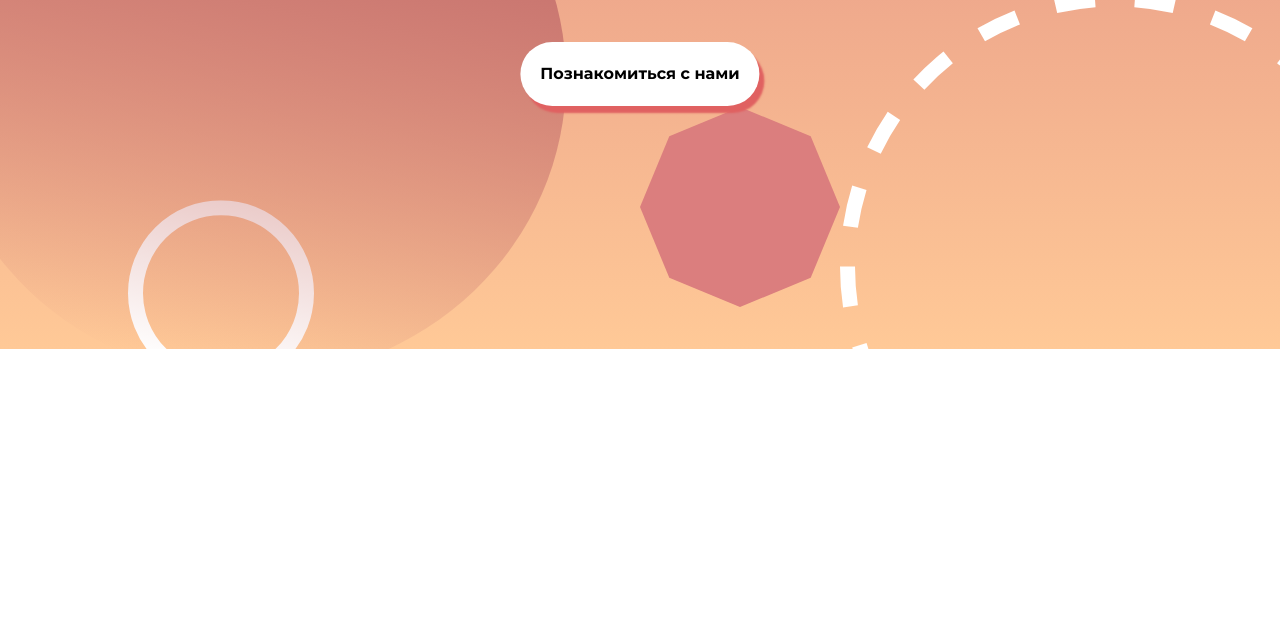
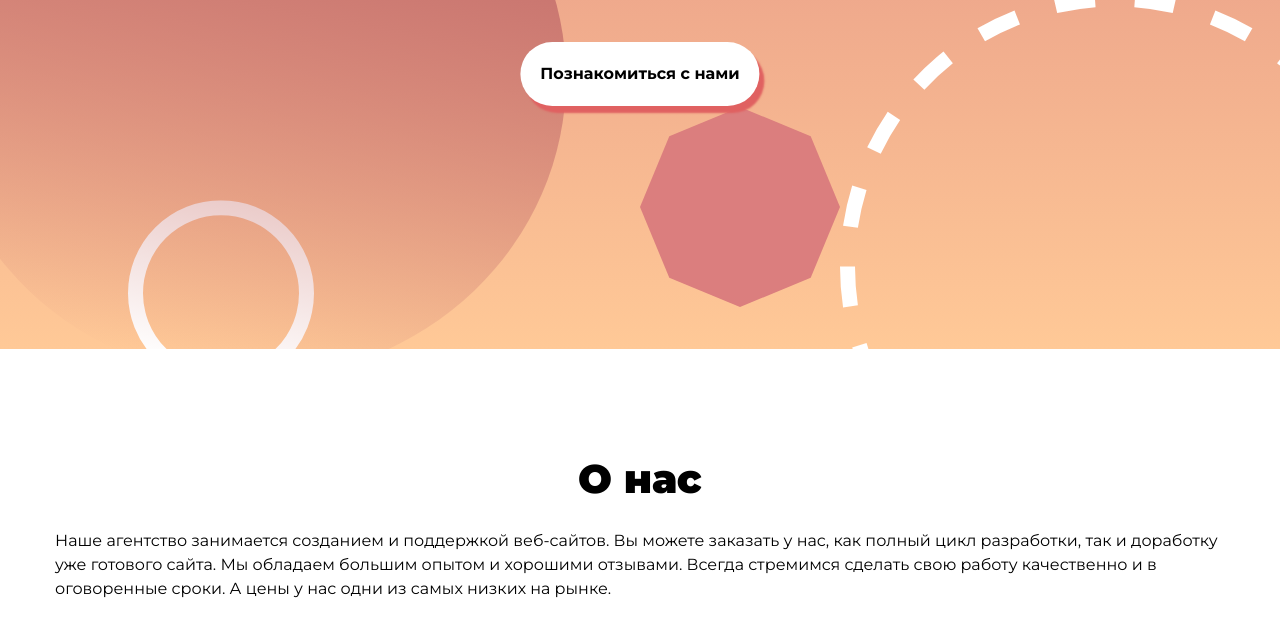
Before and after one commit to DremaerIQ/webstudio-site, a plain HTML site: page index.html in a window 1280 px wide. Shown: the part 451-1086 px from the top of the page. Before the commit the page ends 800 px from the top, so only its background shows below. Drawn offline with Linux system fonts and the light colour scheme.

Commit message:
Сделали секцию about

```diff
--- a/index.html
+++ b/index.html
@@ -42,7 +42,8 @@
 
         <div class="header__background">
             <img class="circle-bordered" src="./src/img/background/circle-bordered.svg" alt="Circle bordered">
-            <img class="circle-dashed-border" src="./src/img/background/circle-dashed-border.svg" alt="Circle dashed bordered">
+            <img class="circle-dashed-border" src="./src/img/background/circle-dashed-border.svg"
+                alt="Circle dashed bordered">
             <img class="circle1" src="./src/img/background/circle1.svg" alt="Circle">
             <img class="circle2" src="./src/img/background/circle2.svg" alt="Circle">
             <img class="circle3" src="./src/img/background/circle3.svg" alt="Circle">
@@ -50,6 +51,21 @@
             <img class="triangle" src="./src/img/background/triangle.svg" alt="Triangle">
         </div>
     </header>
+
+    <main class="main">
+        <section class="about">
+            <div class="container">
+                <h2 class="section-title about__title">О нас</h2>
+
+                <p class="section-text about__info">
+                    Наше агентство занимается созданием и поддержкой веб-сайтов. Вы можете заказать у нас, как полный
+                    цикл разработки, так и доработку уже готового сайта.
+                    Мы обладаем большим опытом и хорошими отзывами. Всегда стремимся сделать свою работу качественно и в
+                    оговоренные сроки. А цены у нас одни из самых низких на рынке.
+                </p>
+            </div>
+        </section>
+    </main>
 </body>
 
 </html>
--- a/src/css/style.css
+++ b/src/css/style.css
@@ -81,6 +81,26 @@ button {
 html {
     font-family: 'Montserrat', sans-serif;
 }
+
+.container {
+    max-width: 1200px;
+    padding-inline: 15px;
+    padding-block: 100px;
+    margin-inline: auto;
+}
+
+.section-title {
+    font-size: 40px;
+    font-weight: 900;
+    text-align: center;
+    margin-bottom: 20px;
+
+    &.white {
+        color: white;
+    }
+}
+
+.section-text {}
 
 
 /* Nav start */
@@ -309,9 +329,13 @@ html {
 
     }
 }
-
 /* Header end */
 
+/* About start */
+.about {}
+/* About end */
+
+/* Media start */
 @media screen and (max-width: 800px) {
     .nav__btns {
         display: none;
@@ -321,3 +345,5 @@ html {
         display: block;
     }
 }
+
+/* Media end */
```
